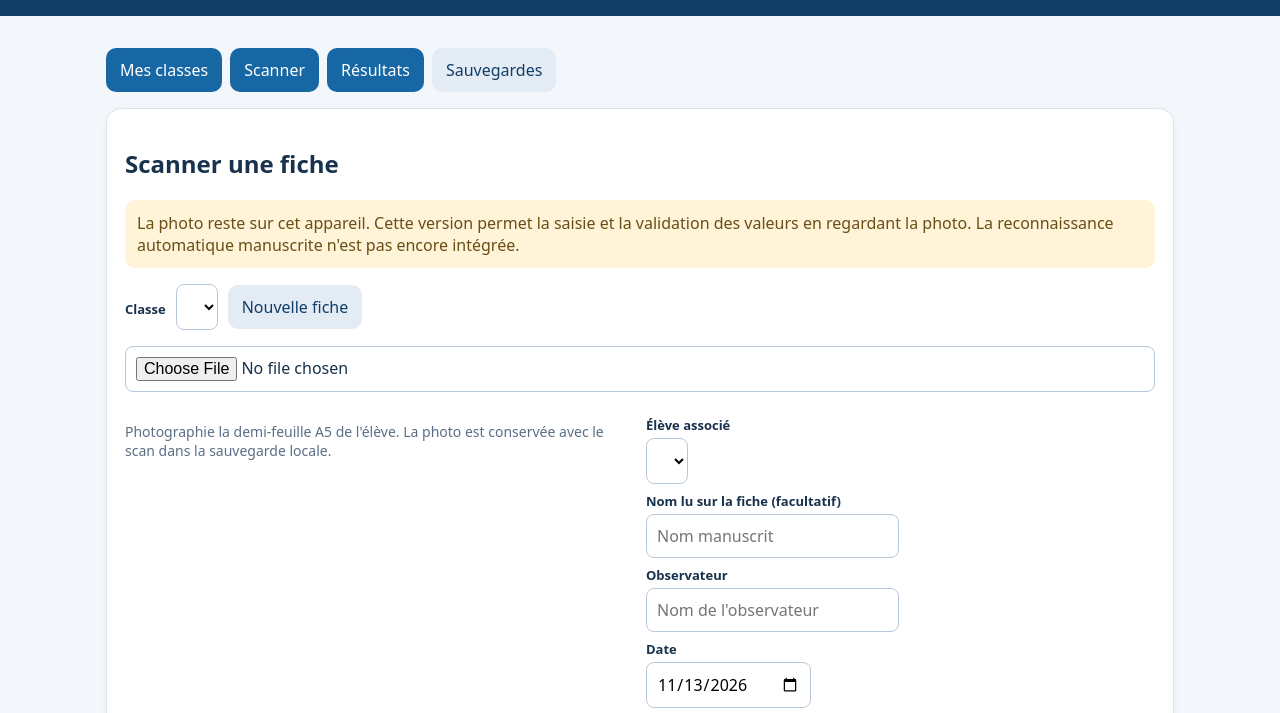
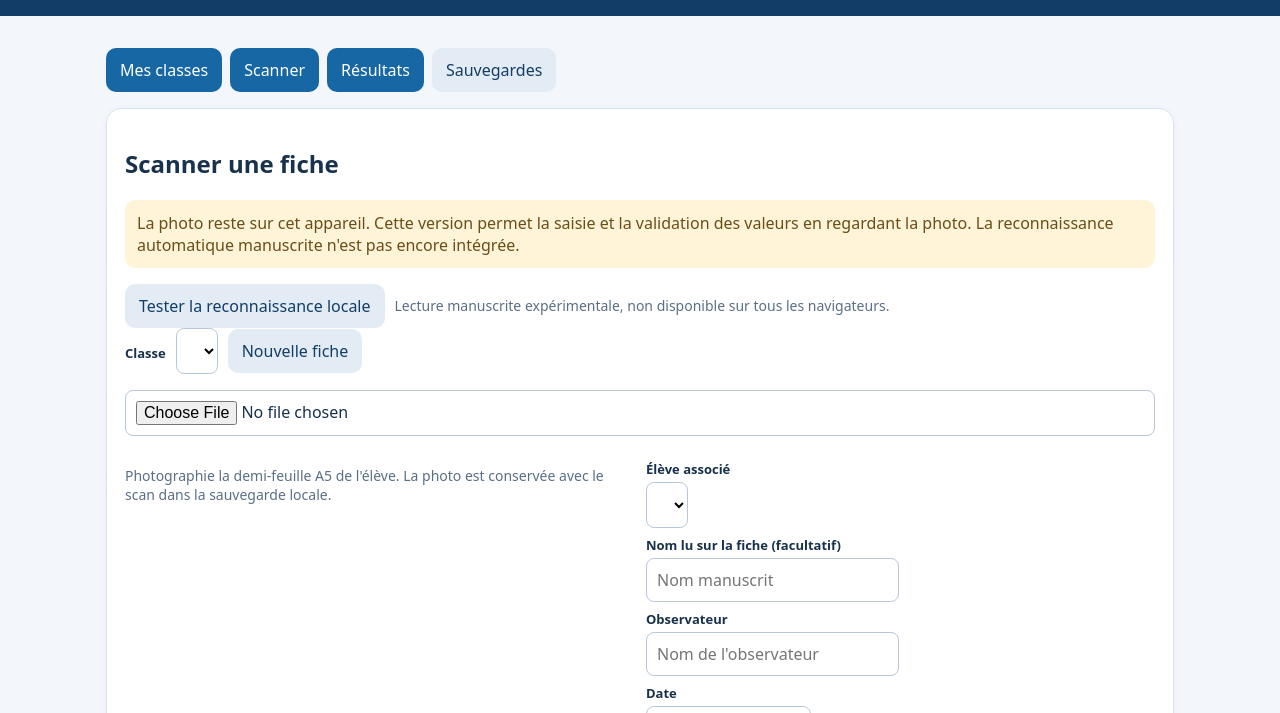
Before and after one commit to EPS-BARLETTA/ScanDocumentEPS, a plain HTML site: page index.html in a window 1280 px wide. Both pictures are taken after a click on the button "Scanner". Shown: the part 74-787 px from the top of the page. Drawn offline with Linux system fonts and the light colour scheme.

Commit message:
Add experimental local scan recognition button with Safari fallback

```diff
--- a/index.html
+++ b/index.html
@@ -4,7 +4,7 @@
 </style></head><body><header><h1>📄 ScanDocument EPS</h1><small>2 × 800 m · classes, fiches et résultats</small></header><main>
 <div class="tabs"><button onclick="view('classes')">Mes classes</button><button onclick="view('scan')">Scanner</button><button onclick="view('results')">Résultats</button><button class="secondary" onclick="view('backup')">Sauvegardes</button></div>
 <section id="classes" class="panel"><h2>Mes classes</h2><div class="flex"><input id="className" placeholder="Ex. Terminale FGHI" class="grow"><button onclick="addClass()">Créer la classe</button></div><div id="classList"></div><h3>Liste des élèves</h3><div class="flex"><select id="classSelect" onchange="render()"></select><input id="studentName" placeholder="NOM Prénom"><button onclick="addStudent()">Ajouter</button></div><p class="muted">Import direct du CSV PRONOTE (colonne « Élèves »). Seuls les noms et prénoms sont enregistrés. Fonctionne hors connexion après la première ouverture en ligne.</p><input type="file" id="rosterFile" accept=".csv,.txt,text/csv" onchange="importRoster(event)"><div id="roster"></div></section>
-<section id="scan" class="panel hidden"><h2>Scanner une fiche</h2><p class="notice">La photo reste sur cet appareil. Cette version permet la saisie et la validation des valeurs en regardant la photo. La reconnaissance automatique manuscrite n'est pas encore intégrée.</p><div class="flex"><label for="scanClass">Classe</label><select id="scanClass" onchange="render()"></select><button class="secondary" onclick="newScan()">Nouvelle fiche</button></div><p><input type="file" accept="image/*" capture="environment" id="photo" onchange="loadPhoto(event)"></p><div class="grid"><div><img id="preview" class="preview hidden" alt="Photo de la fiche"><p id="photoHelp" class="muted">Photographie la demi-feuille A5 de l'élève. La photo est conservée avec le scan dans la sauvegarde locale.</p></div><div><label>Élève associé</label><select id="scanStudent"></select><label>Nom lu sur la fiche (facultatif)</label><input id="writtenName" placeholder="Nom manuscrit"><label>Observateur</label><input id="observer" placeholder="Nom de l'observateur"><label>Date</label><input id="sessionDate" type="date"><label>État</label><select id="status"><option value="pending">À vérifier</option><option value="validated">Validé</option></select></div></div>
+<section id="scan" class="panel hidden"><h2>Scanner une fiche</h2><p class="notice">La photo reste sur cet appareil. Cette version permet la saisie et la validation des valeurs en regardant la photo. La reconnaissance automatique manuscrite n'est pas encore intégrée.</p><div class="flex"><button class="secondary" onclick="attemptOCR()">Tester la reconnaissance locale</button><span id="ocrMessage" class="muted">Lecture manuscrite expérimentale, non disponible sur tous les navigateurs.</span></div><div class="flex"><label for="scanClass">Classe</label><select id="scanClass" onchange="render()"></select><button class="secondary" onclick="newScan()">Nouvelle fiche</button></div><p><input type="file" accept="image/*" capture="environment" id="photo" onchange="loadPhoto(event)"></p><div class="grid"><div><img id="preview" class="preview hidden" alt="Photo de la fiche"><p id="photoHelp" class="muted">Photographie la demi-feuille A5 de l'élève. La photo est conservée avec le scan dans la sauvegarde locale.</p></div><div><label>Élève associé</label><select id="scanStudent"></select><label>Nom lu sur la fiche (facultatif)</label><input id="writtenName" placeholder="Nom manuscrit"><label>Observateur</label><input id="observer" placeholder="Nom de l'observateur"><label>Date</label><input id="sessionDate" type="date"><label>État</label><select id="status"><option value="pending">À vérifier</option><option value="validated">Validé</option></select></div></div>
 <div class="grid"><div><h3>1er 800 m</h3><div id="race1"></div></div><div><h3>2e 800 m</h3><div id="race2"></div></div></div><p id="calculations" class="notice"></p><div class="flex"><button onclick="saveScan(false)">Enregistrer à vérifier</button><button onclick="saveScan(true)">✓ Valider cette fiche</button><button class="secondary" onclick="view('results')">Voir le tableau</button></div></section>
 <section id="results" class="panel hidden"><h2>Tableau récapitulatif</h2><div class="flex"><select id="resultClass" onchange="renderResults()"></select><button class="secondary" onclick="exportCSV()">Exporter CSV</button></div><p id="progress"></p><div class="tablewrap"><table><thead><tr><th>Élève</th><th>800 m 1</th><th>800 m 2</th><th>Meilleur</th><th>Écart estimations</th><th>Écart 200 m</th><th>État</th><th>Action</th></tr></thead><tbody id="resultRows"></tbody></table></div></section>
 <section id="backup" class="panel hidden"><h2>Sauvegarde et confidentialité</h2><p>Les données restent dans le navigateur de cet appareil (IndexedDB). GitHub n'héberge pas les noms ni les photos des élèves. Une suppression des données du navigateur peut les effacer : effectue régulièrement une sauvegarde.</p><div class="flex"><button onclick="backup()">Télécharger la sauvegarde JSON</button><label class="btn">Restaurer une sauvegarde <input style="display:none" type="file" accept=".json,application/json" onchange="restore(event)"></label></div><p class="notice">Application de démonstration : n'utilise pas encore de données nominatives réelles tant que le stockage, l'accès et la politique de conservation n'ont pas été validés par l'établissement.</p></section>
@@ -31,6 +31,7 @@ function formData(){return [1,2].map(n=>({est:$('est'+n).value,passes:[1,2,3,4].
 function metrics(races){let totals=races.map(r=>sec(r.final)??sec(r.passes[3]));let gaps=races.map((r,i)=>sec(r.est)==null||totals[i]==null?null:Math.abs(sec(r.est)-totals[i]));let fractions=races.flatMap(r=>{let p=r.passes.map(sec),last=0;return p.map(v=>{if(v==null){last=null;return null}let d=last==null?null:v-last;last=v;return d})}).filter(v=>v!=null);let anomalies=races.flatMap((r,i)=>{let p=r.passes.map(sec),errors=[];for(let j=1;j<4;j++)if(p[j]!=null&&p[j-1]!=null&&p[j]<p[j-1])errors.push('800 m '+(i+1)+' : passage décroissant');if(sec(r.final)!=null&&p[3]!=null&&Math.abs(sec(r.final)-p[3])>1)errors.push('800 m '+(i+1)+' : temps final différent du passage 800 m');return errors});return {totals,best:totals.filter(v=>v!=null).length?Math.min(...totals.filter(v=>v!=null)):null,gap:gaps.every(v=>v!=null)?gaps[0]+gaps[1]:null,pace:fractions.length===8?Math.max(...fractions)-Math.min(...fractions):null,anomalies}}
 function calculate(){let m=metrics(formData());$('calculations').textContent='Meilleur 800 m : '+fmt(m.best)+' · Écarts cumulés : '+(m.gap==null?'—':m.gap+' s')+' · Écart des 200 m : '+(m.pace==null?'—':m.pace+' s')+(m.anomalies.length?' ⚠ '+m.anomalies.join(' ; '):'')}
 function newScan(){editing=null;photoData=null;$('photo').value='';$('preview').classList.add('hidden');$('preview').removeAttribute('src');for(let n of [1,2]){for(let id of ['est'+n,'final'+n,...[1,2,3,4].map(i=>'p'+n+i)])$(id).value=''}$('writtenName').value='';$('observer').value='';$('sessionDate').value=new Date().toISOString().slice(0,10);$('status').value='pending';calculate()}
+async function attemptOCR(){let m=$('ocrMessage');if(!photoData){m.textContent='Prends d’abord une photo.';return}if(typeof window.TextDetector!=='function'){m.textContent='Safari iPad ne fournit pas ce détecteur : utilise la saisie et la validation manuelles pour le moment.';return}try{m.textContent='Analyse locale en cours…';let lines=await new window.TextDetector().detect($('preview'));let words=lines.map(x=>x.rawValue||'').filter(Boolean);m.textContent=words.length?'Texte détecté (à vérifier) : '+words.join(' | ').slice(0,350):'Aucun texte détecté';}catch(e){m.textContent='Reconnaissance impossible : '+e.message}}
 function loadPhoto(e){let f=e.target.files[0];if(!f)return;let img=new Image(),url=URL.createObjectURL(f);img.onload=()=>{let canvas=document.createElement('canvas'),scale=Math.min(1,1400/img.width,1900/img.height);canvas.width=Math.round(img.width*scale);canvas.height=Math.round(img.height*scale);canvas.getContext('2d').drawImage(img,0,0,canvas.width,canvas.height);photoData=canvas.toDataURL('image/jpeg',.72);$('preview').src=photoData;$('preview').classList.remove('hidden');URL.revokeObjectURL(url)};img.src=url}
 async function saveScan(validate){let studentId=$('scanStudent').value;if(!studentId)return alert('Sélectionne un élève dans une classe');let races=formData(),m=metrics(races);if(validate&&m.anomalies.length&&!confirm('Anomalies détectées : '+m.anomalies.join('; ')+'\nValider malgré tout ?'))return;let existing=state.scans.find(x=>x.studentId===studentId&&x.id!==editing);if(existing&&!confirm('Une fiche existe déjà pour cet élève. Enregistrer une nouvelle fiche quand même ?'))return;let record={id:editing||uid(),studentId,classId:$('scanClass').value,writtenName:$('writtenName').value,observer:$('observer').value,date:$('sessionDate').value,status:validate?'validated':'pending',races,photo:photoData,updated:new Date().toISOString()};if(editing){state.scans=state.scans.map(x=>x.id===editing?record:x)}else state.scans.push(record);try{await persist()}catch(e){return alert('Stockage insuffisant : exporte une sauvegarde puis libère de la place. '+e.message)}alert(validate?'Fiche validée':'Fiche enregistrée à vérifier');newScan();render()}
 function renderResults(){let c=$('resultClass').value,students=state.students.filter(s=>s.classId===c).sort((a,b)=>a.name.localeCompare(b.name,'fr')),validated=0,pending=0;$('resultRows').innerHTML=students.map(s=>{let scans=state.scans.filter(x=>x.studentId===s.id).sort((a,b)=>b.updated.localeCompare(a.updated)),r=scans[0],m=r?metrics(r.races):null;if(r?.status==='validated')validated++;else if(r)pending++;return '<tr><td>'+escapeHtml(s.name)+(scans.length>1?' ('+scans.length+' fiches)':'')+'</td><td>'+fmt(m?.totals[0])+'</td><td>'+fmt(m?.totals[1])+'</td><td>'+fmt(m?.best)+'</td><td>'+(m?.gap==null?'—':m.gap+' s')+'</td><td>'+(m?.pace==null?'—':m.pace+' s')+'</td><td><span class="pill '+(r?.status==='validated'?'ok':r?'warn':'')+'">'+(r?.status==='validated'?'Validé':r?'À vérifier':'Non scanné')+'</span></td><td>'+(r?'<button class="secondary" onclick="editScan(\''+r.id+'\')">Ouvrir</button>':'—')+'</td></tr>'}).join('');$('progress').textContent=students.length+' élèves · '+validated+' validés · '+pending+' à vérifier · '+(students.length-validated-pending)+' non scannés'}
```
